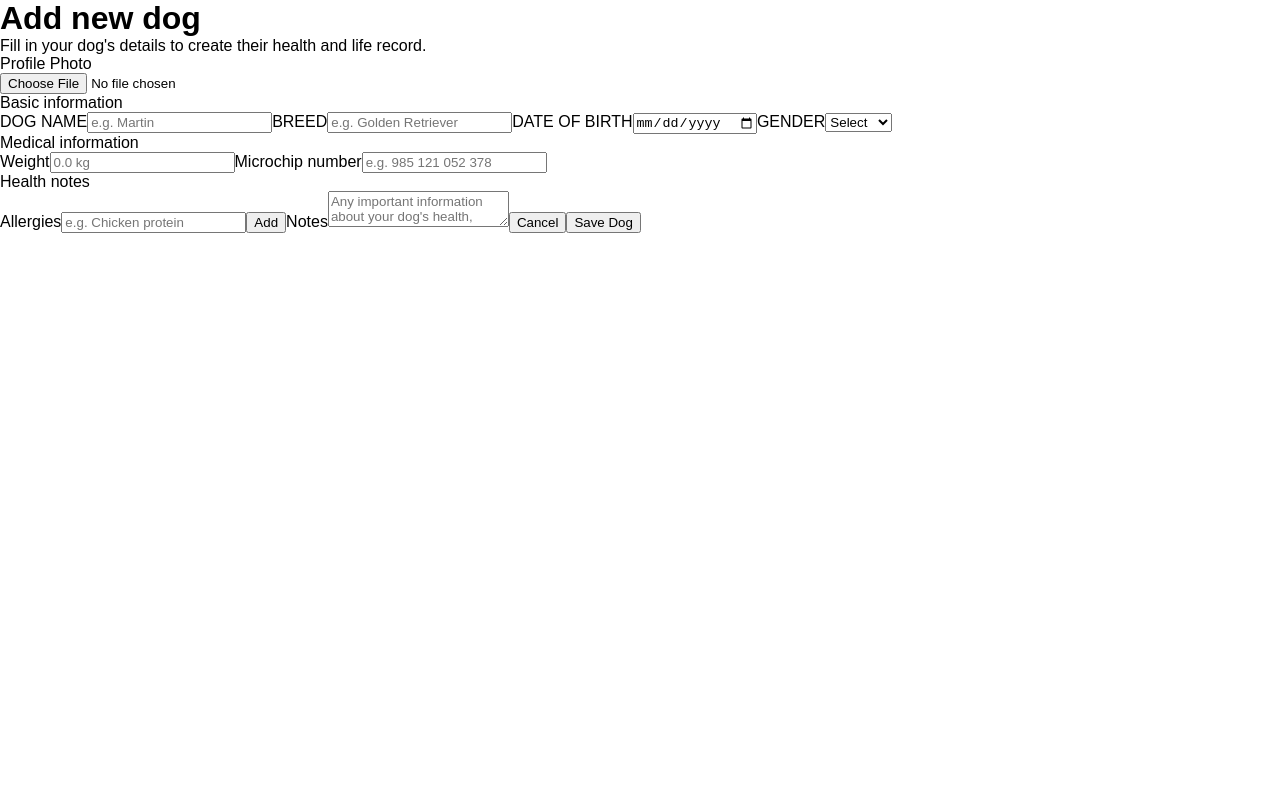
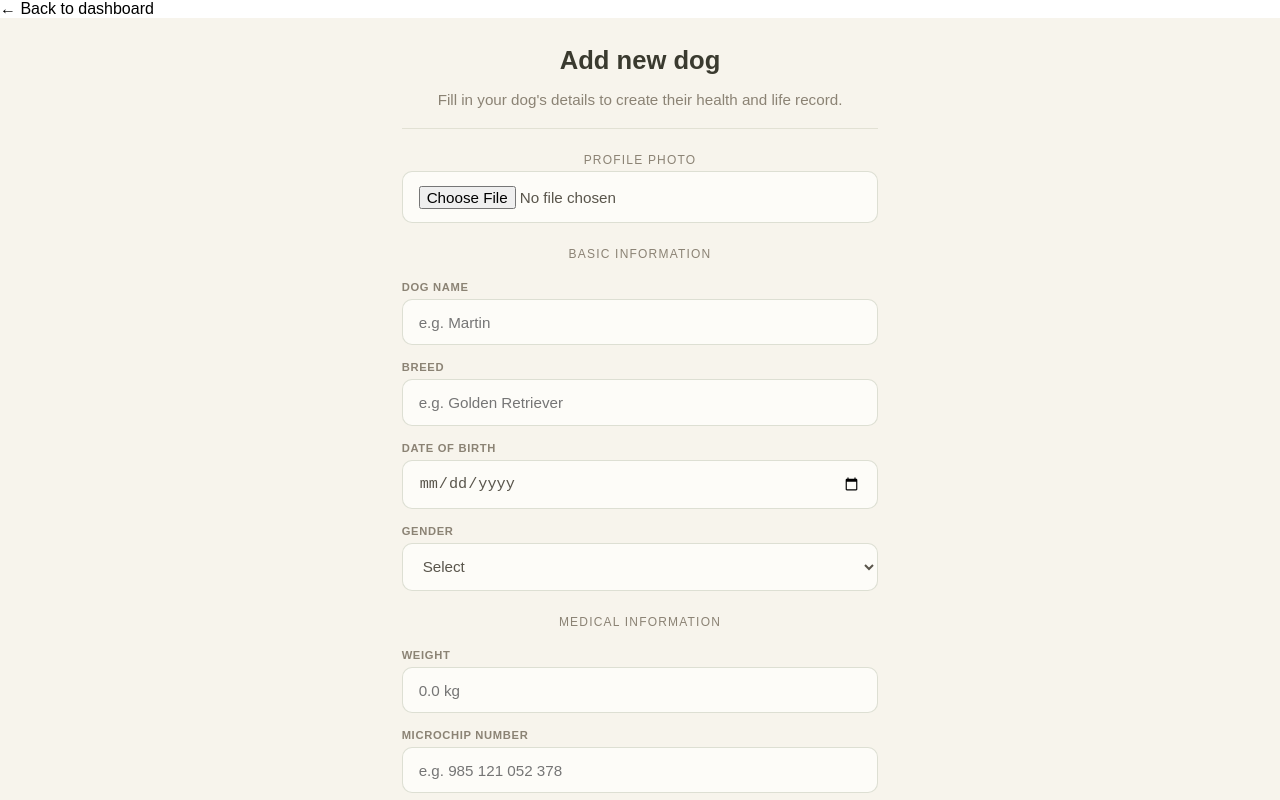
Before and after one commit to ddiaaaaanna/milo, a React (Vite) app in the folder client/: page /create in a window 1280 px wide. Shown: the top 800 px of the page. Built offline with nearby package versions, Linux system fonts and the light colour scheme; sample sign-in values are in the browser's storage.

Commit message:
start stylling on create dog page

```diff
--- a/client/src/pages/CreateDog/CreateDog.css
+++ b/client/src/pages/CreateDog/CreateDog.css
@@ -0,0 +1,128 @@
+.addDog-container {
+  display: flex;
+  justify-content: center;
+  align-items: center;
+  background: #f7f4ec;
+}
+
+.addDog-header {
+  display: flex;
+  justify-content: space-between;
+  align-items: flex-start;
+  padding: 28px 36px 20px;
+  border-bottom: 1px solid rgba(74, 90, 47, 0.12);
+  flex-shrink: 0;
+}
+
+.addDog-header-info {
+  display: flex;
+  align-items: center;
+  flex-direction: column;
+  gap: 14px;
+}
+
+.addDog-header-info h1 {
+  margin: 0;
+  font-size: 1.6rem;
+  color: #3a3a2f;
+}
+
+.addDog-header-info p {
+  margin: 2px 0 0;
+  color: var(--text-main);
+  font-size: 0.95rem;
+}
+
+.addDog-header > button {
+  background: transparent;
+  border: none;
+  font-size: 1.2rem;
+  color: var(--text-main);
+  cursor: pointer;
+  border-radius: 50%;
+  width: 34px;
+  height: 34px;
+}
+
+.addDog-header > button:hover {
+  background: rgba(0, 0, 0, 0.06);
+}
+
+.addDog-content {
+  display: flex;
+  flex-direction: column;
+  flex: 1;
+  min-height: 0;
+}
+
+.addDog-content label {
+  color: var(--text-main);
+  font-size: 0.7rem;
+  font-weight: 600;
+  letter-spacing: 0.06em;
+  text-transform: uppercase;
+  margin-bottom: 6px;
+  margin-top: 16px;
+}
+
+.addDog-content input,
+.addDog-content textarea,
+.addDog-content select {
+  width: 100%;
+  box-sizing: border-box;
+  padding: 0.85rem 1rem;
+  border: 1px solid rgba(74, 90, 47, 0.18);
+  border-radius: 10px;
+  background: #fdfcf8;
+  color: var(--text-input);
+  font-size: 0.95rem;
+  outline: none;
+}
+
+.addDog-content input:focus,
+.addDog-content textarea:focus,
+.addDog-content select:focus {
+  border-color: rgba(74, 90, 47, 0.5);
+}
+
+.addDog-content textarea {
+  min-height: 90px;
+  resize: vertical;
+}
+
+.addDog-content > p {
+  text-align: center;
+  color: var(--text-main);
+  font-size: 0.75rem;
+  letter-spacing: 0.1em;
+  text-transform: uppercase;
+  margin: 24px 0 4px;
+  position: relative;
+}
+
+.addDog-button-container {
+  display: flex;
+  gap: 16px;
+  justify-content: flex-end;
+  padding: 20px 36px;
+  border-top: 1px solid rgba(74, 90, 47, 0.12);
+  flex-shrink: 0;
+}
+
+.addDog-button-container button {
+  padding: 0.8rem 1.8rem;
+  border: none;
+  border-radius: 10px;
+  cursor: pointer;
+  font-size: 0.95rem;
+}
+
+.addDog-button-container button[type="submit"] {
+  background-color: #b5703a;
+  color: #fff;
+}
+
+.addDog-button-container .cancel {
+  background: transparent;
+  color: var(--text-dark);
+}
--- a/client/src/pages/CreateDog/CreateDog.tsx
+++ b/client/src/pages/CreateDog/CreateDog.tsx
@@ -1,7 +1,7 @@
 import "./CreateDog.css";
 import { useState, type SyntheticEvent } from "react";
 import type { Dog } from "../../types/dog";
-import { useNavigate } from "react-router-dom";
+import { Link, useNavigate } from "react-router-dom";
 
 function CreateDog() {
   const [name, setName] = useState("");
@@ -66,10 +66,19 @@ function CreateDog() {
 
   return (
     <>
+      <Link to="/">← Back to dashboard</Link>
+      <div className="addDog-container">
+        <div className="addDog-modal">
+          <div className="addDog-header">
+            <div className="addDog-header-info">
               <h1>Add new dog</h1>
-      <p>Fill in your dog's details to create their health and life record.</p>
-
-      <form onSubmit={handleSubmit}>
+              <p>
+                Fill in your dog's details to create their health and life
+                record.
+              </p>
+            </div>
+          </div>
+          <form onSubmit={handleSubmit} className="addDog-content">
             <p>Profile Photo</p>
             <input
               type="file"
@@ -161,11 +170,15 @@ JPG, PNG or WEBP"
               onChange={(e) => setNotes(e.target.value)}
             ></textarea>
 
+            <div className="addDog-button-container">
               <button type="button" onClick={handleCancel}>
                 Cancel
               </button>
               <button type="submit">Save Dog</button>
+            </div>
           </form>
+        </div>
+      </div>
     </>
   );
 }
```
Lines whose indentation alone changed are shown as unchanged.
